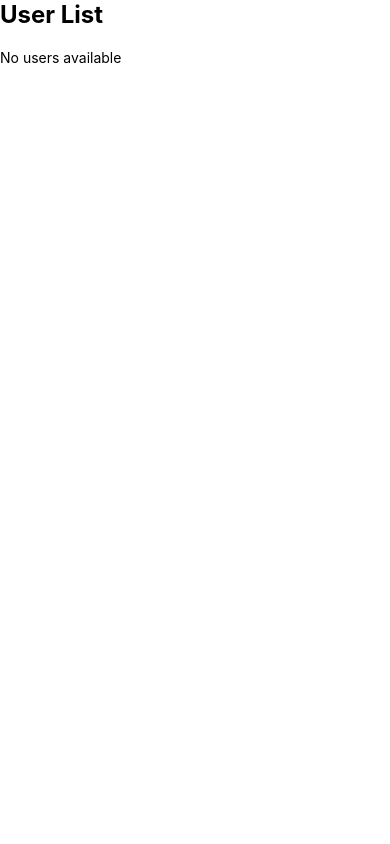
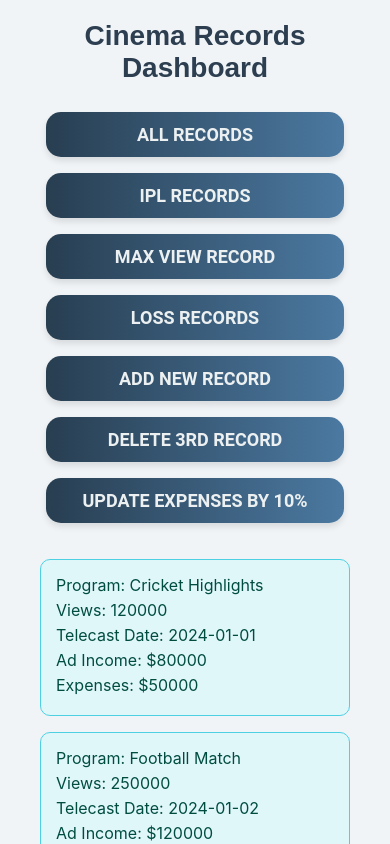
Before and after one commit to TiwariLokesh/Asb_Project, a React Native app: screen / in a window 390 px wide. Built offline with nearby package versions, Linux system fonts and the light colour scheme; no server answers.

Commit message:
trying to do something

```diff
--- a/App.js
+++ b/App.js
@@ -1,49 +1,200 @@
-// App.js (React Native Frontend)
-import React, { useEffect, useState } from 'react';
-import { SafeAreaView, Text, View, FlatList, StyleSheet, ActivityIndicator } from 'react-native';
-import axios from 'axios';
+// // App.js (React Native Frontend)
+// import React, { useEffect, useState } from 'react';
+// import { SafeAreaView, Text, View, FlatList, StyleSheet, ActivityIndicator } from 'react-native';
+// import axios from 'axios';
+
+// const App = () => {
+//   const [users, setUsers] = useState([]);
+//   const [loading, setLoading] = useState(true); // To show a loading indicator
+
+//   useEffect(() => {
+//     // Fetch users from the backend API
+//     axios
+//       .get('http://192.168.0.15:3000/users') // Replace with your machine's IP address
+//       .then((response) => {
+//         setUsers(response.data);
+//         setLoading(false); // Stop loading once data is fetched
+//       })
+//       .catch((error) => {
+//         console.error('Error fetching users:', error);
+//         setLoading(false); // Stop loading even if there is an error
+//       });
+//   }, []);
+
+//   // Render a single user item
+//   const renderItem = ({ item }) => (
+//     <View style={styles.userItem}>
+//       <Text style={styles.text}>Name: {item.name}</Text>
+//       <Text style={styles.text}>Email: {item.email}</Text>
+//       <Text style={styles.text}>Age: {item.age}</Text>
+//     </View>
+//   );
+
+//   return (
+//     <SafeAreaView style={styles.container}>
+//       <Text style={styles.title}>User List</Text>
+//       {loading ? (
+//         <ActivityIndicator size="large" color="#0000ff" /> // Show a loading indicator
+//       ) : (
+//         <FlatList
+//           data={users}
+//           keyExtractor={(item) => item._id}
+//           renderItem={renderItem}
+//           ListEmptyComponent={<Text>No users available</Text>}
+//         />
+//       )}
+//     </SafeAreaView>
+//   );
+// };
+
+// const styles = StyleSheet.create({
+//   container: {
+//     flex: 1,
+//     padding: 20,
+//     backgroundColor: '#fff',
+//   },
+//   title: {
+//     fontSize: 24,
+//     fontWeight: 'bold',
+//     marginBottom: 20,
+//   },
+//   userItem: {
+//     padding: 10,
+//     marginBottom: 10,
+//     borderWidth: 1,
+//     borderColor: '#ccc',
+//     borderRadius: 5,
+//   },
+//   text: {
+//     fontSize: 16,
+//   },
+// });
+
+// export default App;
+
+
+
+
+
+
+
+
+
+// import React from 'react';
+// import { SafeAreaView } from 'react-native';
+// import Goal from './Components/Goal';  // Import the Goal component
+
+// const App = () => {
+//   return (
+//     <SafeAreaView>
+
+//       <Goal isGoal={false} />
+//       <Goal isGoal={true} />
+//     </SafeAreaView>
+//   );
+// };
+
+// export default App;
+
+import React, { useState, useEffect } from 'react';
+import { View, Text, TouchableOpacity, ScrollView, StyleSheet } from 'react-native';
+import CinemaRecords from './Components/Cinema';
+import data from './Components/data.json'; // Import the smaller JSON data
 
 const App = () => {
-  const [users, setUsers] = useState([]);
-  const [loading, setLoading] = useState(true); // To show a loading indicator
+  const [records, setRecords] = useState([]);
 
   useEffect(() => {
-    // Fetch users from the backend API
-    axios
-      .get('http://192.168.0.15:3000/users') // Replace with your machine's IP address
-      .then((response) => {
-        setUsers(response.data);
-        setLoading(false); // Stop loading once data is fetched
-      })
-      .catch((error) => {
-        console.error('Error fetching users:', error);
-        setLoading(false); // Stop loading even if there is an error
-      });
+    setRecords(data); // Initialize with the data from JSON
   }, []);
 
-  // Render a single user item
-  const renderItem = ({ item }) => (
-    <View style={styles.userItem}>
-      <Text style={styles.text}>Name: {item.name}</Text>
-      <Text style={styles.text}>Email: {item.email}</Text>
-      <Text style={styles.text}>Age: {item.age}</Text>
-    </View>
-  );
+  // Fetch all records
+  const getAllRecords = () => {
+    setRecords(data);
+  };
+
+  // Filter IPL records
+  const getIPLRecords = () => {
+    const iplRecords = data.filter((item) => item.prog_name.includes('IPL'));
+    setRecords(iplRecords);
+  };
+
+  // Fetch record with max views
+  const getMaxViewRecord = () => {
+    const maxViewRecord = data.reduce((max, item) => (item.views > max.views ? item : max), data[0]);
+    setRecords([maxViewRecord]);
+  };
+
+  // Filter loss records where expenses are greater than income
+  const getLossRecords = () => {
+    const lossRecords = data.filter((item) => item.expenses > item.income_of_ad);
+    setRecords(lossRecords);
+  };
+
+  // Add a new record
+  const addNewRecord = () => {
+    const newRecord = {
+      id: records.length + 1,
+      views: 150000,
+      prog_name: 'New Program',
+      date_telecast: '2024-05-01',
+      income_of_ad: 75000,
+      expenses: 40000,
+    };
+    setRecords([...records, newRecord]);
+  };
+
+  // Delete the 3rd record
+  const deleteThirdRecord = () => {
+    const updatedRecords = records.filter((_, index) => index !== 2);
+    setRecords(updatedRecords);
+  };
+
+  // Update expenses by 10%
+  const updateExpenses = () => {
+    const updatedRecords = records.map((item) => ({
+      ...item,
+      expenses: item.expenses * 1.1,
+    }));
+    setRecords(updatedRecords);
+  };
 
   return (
-    <SafeAreaView style={styles.container}>
-      <Text style={styles.title}>User List</Text>
-      {loading ? (
-        <ActivityIndicator size="large" color="#0000ff" /> // Show a loading indicator
-      ) : (
-        <FlatList
-          data={users}
-          keyExtractor={(item) => item._id}
-          renderItem={renderItem}
-          ListEmptyComponent={<Text>No users available</Text>}
-        />
-      )}
-    </SafeAreaView>
+    <ScrollView style={styles.container}>
+      <Text style={styles.title}>Cinema Records Dashboard</Text>
+
+      <View style={styles.buttonGroup}>
+        <TouchableOpacity style={styles.button} onPress={getAllRecords}>
+          <Text style={styles.buttonText}>All Records</Text>
+        </TouchableOpacity>
+
+        <TouchableOpacity style={styles.button} onPress={getIPLRecords}>
+          <Text style={styles.buttonText}>IPL Records</Text>
+        </TouchableOpacity>
+
+        <TouchableOpacity style={styles.button} onPress={getMaxViewRecord}>
+          <Text style={styles.buttonText}>Max View Record</Text>
+        </TouchableOpacity>
+
+        <TouchableOpacity style={styles.button} onPress={getLossRecords}>
+          <Text style={styles.buttonText}>Loss Records</Text>
+        </TouchableOpacity>
+
+        <TouchableOpacity style={styles.button} onPress={addNewRecord}>
+          <Text style={styles.buttonText}>Add New Record</Text>
+        </TouchableOpacity>
+
+        <TouchableOpacity style={styles.button} onPress={deleteThirdRecord}>
+          <Text style={styles.buttonText}>Delete 3rd Record</Text>
+        </TouchableOpacity>
+
+        <TouchableOpacity style={styles.button} onPress={updateExpenses}>
+          <Text style={styles.buttonText}>Update Expenses by 10%</Text>
+        </TouchableOpacity>
+      </View>
+
+      <CinemaRecords records={records} />
+    </ScrollView>
   );
 };
 
@@ -51,22 +202,38 @@ const styles = StyleSheet.create({
   container: {
     flex: 1,
     padding: 20,
-    backgroundColor: '#fff',
+    backgroundColor: '#f0f4f7',
   },
   title: {
-    fontSize: 24,
+    fontSize: 28,
     fontWeight: 'bold',
     marginBottom: 20,
+    textAlign: 'center',
+    color: '#2c3e50',
+    fontFamily: 'Arial',
   },
-  userItem: {
-    padding: 10,
-    marginBottom: 10,
-    borderWidth: 1,
-    borderColor: '#ccc',
-    borderRadius: 5,
+  buttonGroup: {
+    flexDirection: 'column',
+    justifyContent: 'center',
+    alignItems: 'center',
+    marginBottom: 20,
   },
-  text: {
-    fontSize: 16,
+  button: {
+    backgroundColor: '#4b79a1',
+    backgroundImage: 'linear-gradient(to right, #283e51, #4b79a1)',
+    padding: 12,
+    borderRadius: 15,
+    marginVertical: 8,
+    width: '85%',
+    boxShadow: '0 4px 6px rgba(0, 0, 0, 0.1)',
+  },
+  buttonText: {
+    color: '#ecf0f1',
+    textAlign: 'center',
+    fontSize: 18,
+    fontWeight: 'bold',
+    fontFamily: 'Roboto',
+    textTransform: 'uppercase',
   },
 });
 
--- /dev/null
+++ b/Components/Cinema.js
@@ -0,0 +1,44 @@
+import React from 'react';
+import { View, Text, FlatList, StyleSheet } from 'react-native';
+
+const CinemaRecords = ({ records }) => {
+  return (
+    <View style={styles.container}>
+      <FlatList
+        data={records}
+        keyExtractor={(item) => item.id.toString()}
+        renderItem={({ item }) => (
+          <View style={styles.record}>
+            <Text style={styles.text}>Program: {item.prog_name}</Text>
+            <Text style={styles.text}>Views: {item.views}</Text>
+            <Text style={styles.text}>Telecast Date: {item.date_telecast}</Text>
+            <Text style={styles.text}>Ad Income: ${item.income_of_ad}</Text>
+            <Text style={styles.text}>Expenses: ${item.expenses}</Text>
+          </View>
+        )}
+      />
+    </View>
+  );
+};
+
+const styles = StyleSheet.create({
+  container: {
+    flex: 1,
+    paddingHorizontal: 20,
+  },
+  record: {
+    padding: 15,
+    marginVertical: 8,
+    backgroundColor: '#e0f7fa',
+    borderRadius: 10,
+    borderWidth: 1,
+    borderColor: '#4dd0e1',
+  },
+  text: {
+    fontSize: 16,
+    color: '#004d40',
+    marginBottom: 5,
+  },
+});
+
+export default CinemaRecords;
--- /dev/null
+++ b/Components/Goal.js
@@ -0,0 +1,66 @@
+import React from 'react';
+import { View, Text, StyleSheet } from 'react-native';
+
+
+const MissedGoal = () => {
+  return (
+    <View style={styles.missedGoalContainer}>
+      <Text style={styles.missedGoalText}>Goal is Missed</Text>
+    </View>
+  );
+};
+
+
+const MadeGoal = () => {
+  return (
+    <View style={styles.madeGoalContainer}>
+      <Text style={styles.madeGoalText}>Goal is Done</Text>
+    </View>
+  );
+};
+
+
+const Goal = (props) => {
+  const { isGoal } = props;
+
+
+  return (
+    <View>
+      {isGoal ? <MadeGoal /> : <MissedGoal />}
+    </View>
+  );
+};
+
+
+const styles = StyleSheet.create({
+  missedGoalContainer: {
+    backgroundColor: '#ffe6e6',
+    padding: 10,
+    marginVertical: 10,
+    borderRadius: 5,
+    borderWidth: 1,
+    borderColor: 'red'
+  },
+  missedGoalText: {
+    color: 'red',
+    fontSize: 18,
+    fontWeight: 'bold',
+    textAlign: 'center'
+  },
+  madeGoalContainer: {
+    backgroundColor: '#e6ffe6',
+    padding: 10,
+    marginVertical: 10,
+    borderRadius: 5,
+    borderWidth: 1,
+    borderColor: 'green'
+  },
+  madeGoalText: {
+    color: 'green',
+    fontSize: 18,
+    fontWeight: 'bold',
+    textAlign: 'center'
+  }
+});
+
+export default Goal;
--- /dev/null
+++ b/Components/data.json
@@ -0,0 +1,7 @@
+[
+    { "id": 1, "views": 120000, "prog_name": "Cricket Highlights", "date_telecast": "2024-01-01", "income_of_ad": 80000, "expenses": 50000 },
+    { "id": 2, "views": 250000, "prog_name": "Football Match", "date_telecast": "2024-01-02", "income_of_ad": 120000, "expenses": 70000 },
+    { "id": 3, "views": 90000, "prog_name": "Cooking Show", "date_telecast": "2024-01-03", "income_of_ad": 50000, "expenses": 30000 },
+    { "id": 4, "views": 200000, "prog_name": "News Hour", "date_telecast": "2024-01-04", "income_of_ad": 60000, "expenses": 40000 },
+    { "id": 5, "views": 180000, "prog_name": "Travel Diaries", "date_telecast": "2024-01-05", "income_of_ad": 75000, "expenses": 50000 }
+  ]
```
